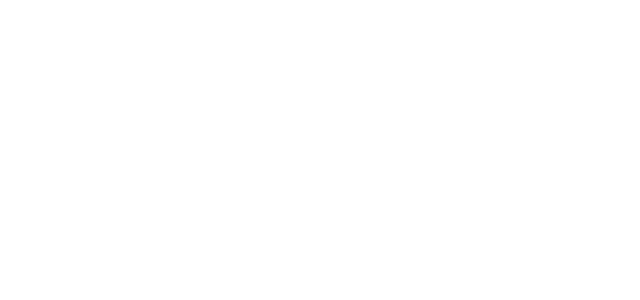
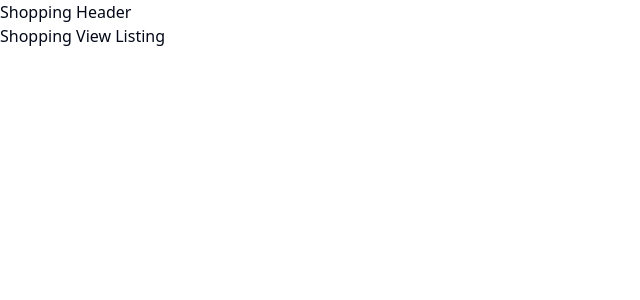
Before and after one commit to abubakrsaddique/ECommerce-App-with-Admin-Panel-using-MERN-Stack, a React (Vite) app in the folder client/: page /shop/listing in a window 1280 px wide. Before the commit this address had no page. Shown: the top 300 px of the page, without its empty margins (0-640 px from the left). Built offline with nearby package versions, Linux system fonts and the light colour scheme.

Commit message:
third commit

```diff
--- a/client/src/App.jsx
+++ b/client/src/App.jsx
@@ -8,6 +8,12 @@
 import AdminProducts from "./pages/admin-view/products";
 import AdminOrders from "./pages/admin-view/orders";
 import AdminFeatures from "./pages/admin-view/features";
+import ShoppingLayout from "./components/shopping-view/layout";
+import NotFound from "./pages/not-found";
+import ShoppingHome from "./pages/shopping-view/home";
+import ShoppingListing from "./pages/shopping-view/listing";
+import ShoppingCheckout from "./pages/shopping-view/checkout";
+import ShoppingAccount from "./pages/shopping-view/account";
 
 function App() {
   return (
@@ -24,6 +30,15 @@
           <Route path="orders" element={<AdminOrders />} />
           <Route path="features" element={<AdminFeatures />} />
         </Route>
+
+        <Route path="/shop" element={<ShoppingLayout />}>
+          <Route path="home" element={<ShoppingHome />} />
+          <Route path="listing" element={<ShoppingListing />} />
+          <Route path="checkout" element={<ShoppingCheckout />} />
+          <Route path="account" element={<ShoppingAccount />} />
+        </Route>
+
+        <Route path="*" element={<NotFound />} />
       </Routes>
     </div>
   );
--- /dev/null
+++ b/client/src/components/common/check-auth.jsx
@@ -0,0 +1,47 @@
+import { Navigate, useLocation } from "react-router-dom";
+
+function CheckAuth({ isAuthenticated, user, children }) {
+  const location = useLocation();
+
+  if (
+    !isAuthenticated &&
+    !(
+      location.pathname.includes("/login") ||
+      location.pathname.includes("/register")
+    )
+  ) {
+    return <Navigate to="/auth/login" />;
+  }
+
+  if (
+    isAuthenticated &&
+    (location.pathname.includes("/login") ||
+      location.pathname.includes("/register"))
+  ) {
+    if (user?.role === "admin") {
+      return <Navigate to="/admin/dashboard" />;
+    } else {
+      return <Navigate to="/shop/home" />;
+    }
+  }
+
+  if (
+    isAuthenticated &&
+    user?.role !== "admin" &&
+    location.pathname.includes("admin")
+  ) {
+    return <Navigate to="/unauth-page" />;
+  }
+
+  if (
+    isAuthenticated &&
+    user?.role !== "admin" &&
+    location.pathname.includes("shop")
+  ) {
+    return <Navigate to="/admin/dashboard" />;
+  }
+
+  return <>{children} </>;
+}
+
+export default CheckAuth;
--- /dev/null
+++ b/client/src/components/shopping-view/header.jsx
@@ -0,0 +1,5 @@
+function ShoppingHeader() {
+  return <div>Shopping Header</div>;
+}
+
+export default ShoppingHeader;
--- /dev/null
+++ b/client/src/components/shopping-view/layout.jsx
@@ -0,0 +1,16 @@
+import { Outlet } from "react-router-dom";
+import ShoppingHeader from "./header";
+
+function ShoppingLayout() {
+  return (
+    <div className="flex flex-col bg-white overflow-hidden">
+      {/* common header */}
+      <ShoppingHeader />
+      <main className="flex flex-col w-full">
+        <Outlet />
+      </main>
+    </div>
+  );
+}
+
+export default ShoppingLayout;
--- a/client/src/index.css
+++ b/client/src/index.css
@@ -1,75 +1,6 @@
 @tailwind base;
 @tailwind components;
 @tailwind utilities;
-
-:root {
-  font-family: Inter, system-ui, Avenir, Helvetica, Arial, sans-serif;
-  line-height: 1.5;
-  font-weight: 400;
-
-  color-scheme: light dark;
-  color: rgba(255, 255, 255, 0.87);
-  background-color: #242424;
-
-  font-synthesis: none;
-  text-rendering: optimizeLegibility;
-  -webkit-font-smoothing: antialiased;
-  -moz-osx-font-smoothing: grayscale;
-}
-
-a {
-  font-weight: 500;
-  color: #646cff;
-  text-decoration: inherit;
-}
-a:hover {
-  color: #535bf2;
-}
-
-body {
-  margin: 0;
-  display: flex;
-  place-items: center;
-  min-width: 320px;
-  min-height: 100vh;
-}
-
-h1 {
-  font-size: 3.2em;
-  line-height: 1.1;
-}
-
-button {
-  border-radius: 8px;
-  border: 1px solid transparent;
-  padding: 0.6em 1.2em;
-  font-size: 1em;
-  font-weight: 500;
-  font-family: inherit;
-  background-color: #1a1a1a;
-  cursor: pointer;
-  transition: border-color 0.25s;
-}
-button:hover {
-  border-color: #646cff;
-}
-button:focus,
-button:focus-visible {
-  outline: 4px auto -webkit-focus-ring-color;
-}
-
-@media (prefers-color-scheme: light) {
-  :root {
-    color: #213547;
-    background-color: #ffffff;
-  }
-  a:hover {
-    color: #747bff;
-  }
-  button {
-    background-color: #f9f9f9;
-  }
-}
 
 @layer base {
   :root {
--- /dev/null
+++ b/client/src/pages/not-found/index.jsx
@@ -0,0 +1,5 @@
+function NotFound() {
+  return <div>Page does not exist</div>;
+}
+
+export default NotFound;
--- /dev/null
+++ b/client/src/pages/shopping-view/account.jsx
@@ -0,0 +1,5 @@
+function ShoppingAccount() {
+  return <div>Shopping View Account</div>;
+}
+
+export default ShoppingAccount;
--- /dev/null
+++ b/client/src/pages/shopping-view/checkout.jsx
@@ -0,0 +1,5 @@
+function ShoppingCheckout() {
+  return <div>Shopping View Checkout</div>;
+}
+
+export default ShoppingCheckout;
--- /dev/null
+++ b/client/src/pages/shopping-view/home.jsx
@@ -0,0 +1,5 @@
+function ShoppingHome() {
+  return <div>Shopping View Home</div>;
+}
+
+export default ShoppingHome;
--- /dev/null
+++ b/client/src/pages/shopping-view/listing.jsx
@@ -0,0 +1,5 @@
+function ShoppingListing() {
+  return <div>Shopping View Listing</div>;
+}
+
+export default ShoppingListing;
```
